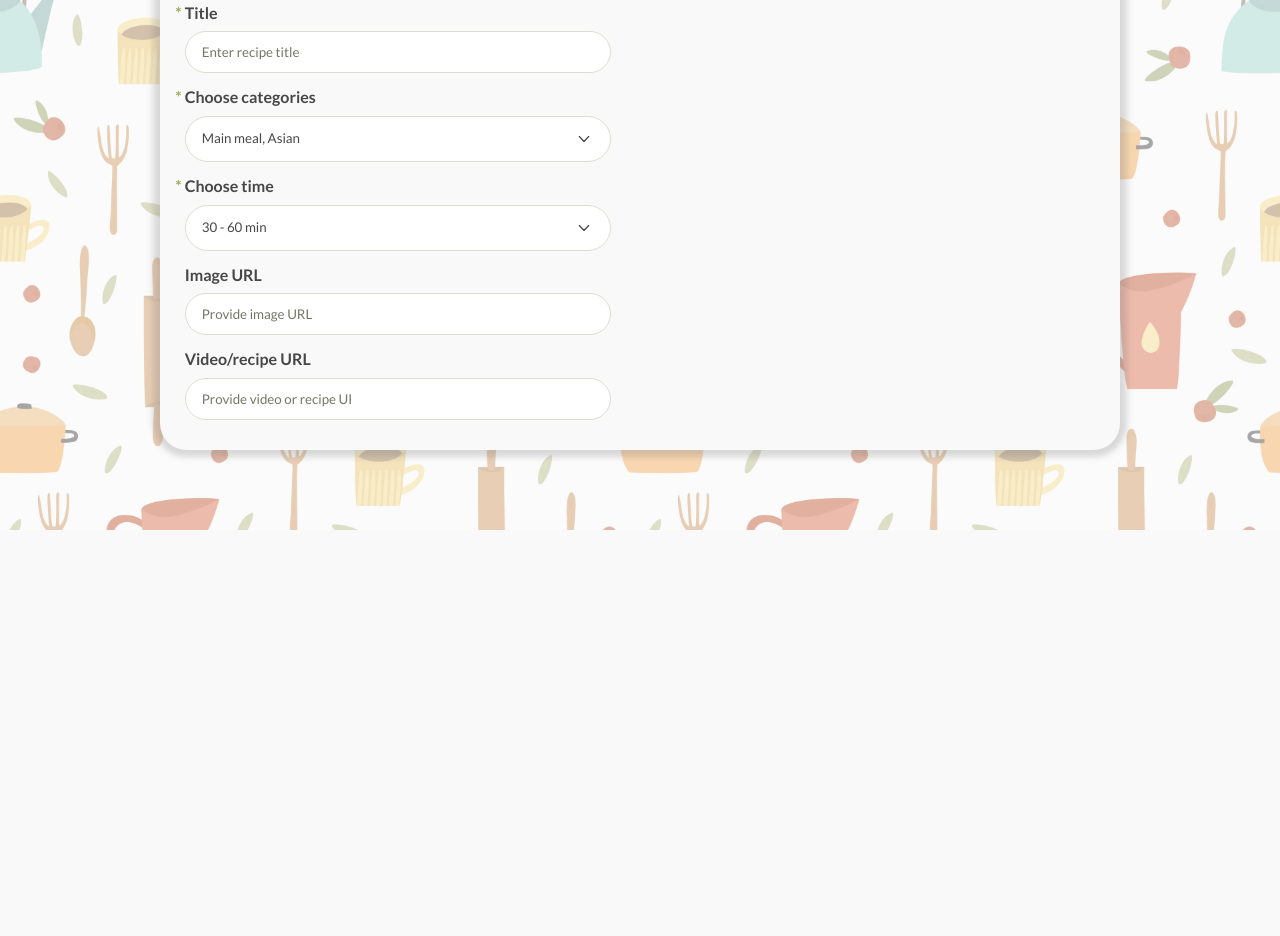
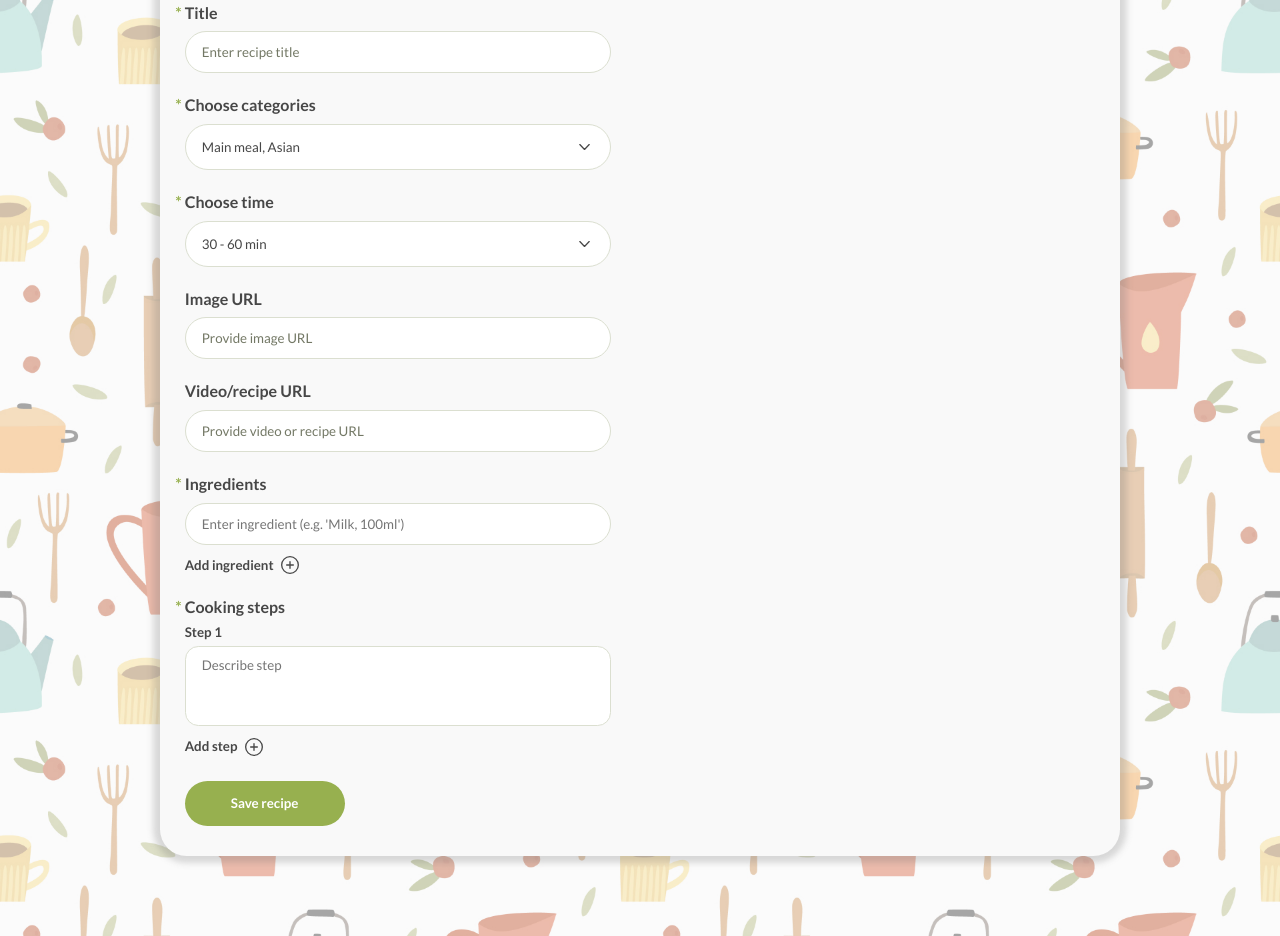
Before and after one commit to Aleftina17/Cookbook-MERN, a React (Vite) app in the folder frontend/: page /recipes/create in a window 1280 px wide. Shown: the part 300-1236 px from the top of the page. Before the commit the page ends 830 px from the top, so only its background shows below. Built offline with nearby package versions, Linux system fonts and the light colour scheme.

Commit message:
feat: create recipe inputs, fix: recipe schema

```diff
--- a/frontend/src/pages/CreateRecipe.jsx
+++ b/frontend/src/pages/CreateRecipe.jsx
@@ -1,4 +1,4 @@
-import React, { useState } from "react";
+import React, { useState, useEffect } from "react";
 import BackButton from "../components/BackButton";
 import CheckboxList from "../components/CheckboxList";
 import RadioList from "../components/RadioList";
@@ -7,39 +7,6 @@ export const CreateRecipe = () => {
     const [dropdownOpen, setDropdownOpen] = useState({});
     const [selectedCategories, setSelectedCategories] = useState([1, 2]);
     const [selectedTime, setSelectedTime] = useState(2);
-
-    const toggleDropdown = (dropdownId) => {
-        setDropdownOpen((prevOpen) => {
-            const updatedOpen = { ...prevOpen };
-            Object.keys(prevOpen).forEach((id) => {
-                if (id !== dropdownId) {
-                    updatedOpen[id] = false;
-                }
-            });
-            updatedOpen[dropdownId] = !prevOpen[dropdownId];
-            return updatedOpen;
-        });
-    };
-
-    const handleCategoryChange = (categories) => {
-        setSelectedCategories(categories);
-    };
-
-    const handleTimeChange = (id) => {
-        setSelectedTime(id);
-    };
-
-    const getSelectedCategoryLabels = () => {
-        return selectedCategories
-            .map((categoryId) => checkboxCategoriesOptions.find((option) => option.id === categoryId)?.label)
-            .filter((label) => label)
-            .join(", ");
-    };
-
-    const getSelectedTimeLabel = () => {
-        const selectedOption = radioTimeOptions.find((option) => option.id === selectedTime);
-        return selectedOption ? selectedOption.label : "Select time";
-    };
 
     const checkboxCategoriesOptions = [
         { id: 1, label: "Main meal" },
@@ -60,6 +27,102 @@ export const CreateRecipe = () => {
         { id: 4, label: "more than 120 min" },
     ];
 
+    const toggleDropdown = (dropdownId) => {
+        setDropdownOpen((prevOpen) => {
+            const updatedOpen = { ...prevOpen };
+            Object.keys(prevOpen).forEach((id) => {
+                if (id !== dropdownId) {
+                    updatedOpen[id] = false;
+                }
+            });
+            updatedOpen[dropdownId] = !prevOpen[dropdownId];
+            return updatedOpen;
+        });
+    };
+
+    const handleCategoryChange = (categories) => {
+        const updatedCategories = categories.map((categoryId) => checkboxCategoriesOptions.find((option) => option.id === categoryId)?.label);
+        setSelectedCategories(categories);
+        setRecipe((prevRecipe) => ({
+            ...prevRecipe,
+            categories: updatedCategories,
+        }));
+    };
+
+    const getSelectedCategoryLabels = () => {
+        return selectedCategories
+            .map((categoryId) => checkboxCategoriesOptions.find((option) => option.id === categoryId)?.label)
+            .filter((label) => label)
+            .join(", ");
+    };
+
+    const handleTimeChange = (id) => {
+        const selectedOption = radioTimeOptions.find((option) => option.id === id);
+        setSelectedTime(id);
+        setRecipe((prevRecipe) => ({
+            ...prevRecipe,
+            cookingTime: selectedOption ? selectedOption.label : "",
+        }));
+    };
+
+    const getSelectedTimeLabel = () => {
+        const selectedOption = radioTimeOptions.find((option) => option.id === selectedTime);
+        return selectedOption ? selectedOption.label : "Select time";
+    };
+
+    //creating recipe
+    const [recipe, setRecipe] = useState({
+        title: "",
+        categories: ["Main Meal", "Asian"],
+        ingredients: [''],
+        cookingTime: "60 - 120 min",
+        imageUrl: "",
+        sourceUrl: "",
+        cookingSteps: [''],
+        userOwner: 0,
+    });
+
+    const handleChange = (e) => {
+        const { name, value } = e.target;
+        setRecipe({
+            ...recipe,
+            [name]: value,
+        });
+    };
+
+    const addIngredient = (e) => {
+        e.preventDefault();
+        setRecipe({
+            ...recipe,
+            ingredients: [...recipe.ingredients, ""],
+        });
+    };
+
+    const handleIngredientChange = (e, index) => {
+        const { value } = e.target;
+        const ingredients = recipe.ingredients;
+        ingredients[index] = value;
+        setRecipe({ ...recipe, ingredients });
+    };
+
+    const addStep = (e) => {
+        e.preventDefault();
+        setRecipe({
+            ...recipe,
+            cookingSteps: [...recipe.cookingSteps, ""],
+        });
+    };
+
+    const handleStepChange = (e, index) => {
+        const { value } = e.target;
+        const cookingSteps = recipe.cookingSteps;
+        cookingSteps[index] = value;
+        setRecipe({ ...recipe, cookingSteps });
+    };
+
+    useEffect(() => {
+        console.log(recipe);
+    }, [recipe]);
 
     return (
         <div className="create">
@@ -70,16 +133,18 @@ export const CreateRecipe = () => {
                 </div>
 
                 <form className="create_form">
+                    {/* title */}
                     <div className="create_form__item">
                         <div className="title">
                             <b className="required">*</b>
                             <span>Title</span>
                         </div>
                         <div className="input">
-                            <input id="title" type="text" placeholder="Enter recipe title" />
+                            <input id="titleInput" name="title" type="text" placeholder="Enter recipe title" onChange={handleChange} />
                         </div>
                     </div>
 
+                    {/* categories */}
                     <div className="create_form__item">
                         <div className="title">
                             <b className="required">*</b>
@@ -87,7 +152,7 @@ export const CreateRecipe = () => {
                         </div>
                         <div className={`dropdown ${dropdownOpen["categories"] ? "open" : ""}`}>
                             <div className="dropdown_top input" onClick={() => toggleDropdown("categories")}>
-                                <span>{getSelectedCategoryLabels() || "Select at least one category"}</span>
+                                <input readOnly id="categoriesInput" name="categories" type="text" value={getSelectedCategoryLabels()} placeholder="Select at least one category" />
                                 <svg viewBox="0 0 30 32" fill="none" xmlns="http://www.w3.org/2000/svg">
                                     <path d="M7.5 12.087L15 19.9131L22.5 12.087" stroke="#474747" strokeWidth="2" strokeLinecap="round" strokeLinejoin="round" />
                                 </svg>
@@ -98,6 +163,7 @@ export const CreateRecipe = () => {
                         </div>
                     </div>
 
+                    {/* cooking time */}
                     <div className="create_form__item">
                         <div className="title">
                             <b className="required">*</b>
@@ -105,7 +171,7 @@ export const CreateRecipe = () => {
                         </div>
                         <div className={`dropdown ${dropdownOpen["time"] ? "open" : ""}`}>
                             <div className="dropdown_top input" onClick={() => toggleDropdown("time")}>
-                                <span>{getSelectedTimeLabel()}</span>
+                                <input id="timeInput" name="cookingTime" readOnly type="text" value={getSelectedTimeLabel()} />
                                 <svg viewBox="0 0 30 32" fill="none" xmlns="http://www.w3.org/2000/svg">
                                     <path d="M7.5 12.087L15 19.9131L22.5 12.087" stroke="#474747" strokeWidth="2" strokeLinecap="round" strokeLinejoin="round" />
                                 </svg>
@@ -121,7 +187,7 @@ export const CreateRecipe = () => {
                             <span>Image URL</span>
                         </div>
                         <div className="input">
-                            <input type="text" placeholder="Provide image URL" />
+                            <input id="imageInput" name="imageUrl" type="text" placeholder="Provide image URL" onChange={handleChange} />
                         </div>
                     </div>
 
@@ -130,9 +196,80 @@ export const CreateRecipe = () => {
                             <span>Video/recipe URL</span>
                         </div>
                         <div className="input">
-                            <input type="text" placeholder="Provide video or recipe URL" />
+                            <input id="sourceInput" name="sourceUrl" type="text" placeholder="Provide video or recipe URL" onChange={handleChange} />
                         </div>
                     </div>
+
+                    {/* ingredients */}
+
+                    <div className="create_form__item">
+                        <div className="title">
+                            <b class="required">*</b>
+                            <span>Ingredients</span>
+                        </div>
+                        {recipe.ingredients.map((ingredient, index) => (
+                            <input
+                                placeholder="Enter ingredient (e.g. 'Milk, 100ml')"
+                                className="input"
+                                key={index}
+                                type="text"
+                                name="ingredients"
+                                value={ingredient}
+                                onChange={(e) => handleIngredientChange(e, index)}
+                            />
+                        ))}
+                        <button className="btn btn_add" onClick={addIngredient}>
+                            <span>Add ingredient</span>
+                            <svg viewBox="0 0 30 30" fill="none" xmlns="http://www.w3.org/2000/svg">
+                                <path
+                                    d="M15 10V20M10 15H20M27.5 15C27.5 21.9036 21.9036 27.5 15 27.5C8.09644 27.5 2.5 21.9036 2.5 15C2.5 8.09644 8.09644 2.5 15 2.5C21.9036 2.5 27.5 8.09644 27.5 15Z"
+                                    stroke="#474747"
+                                    strokeWidth="2"
+                                    strokeLinecap="round"
+                                    strokeLinejoin="round"
+                                />
+                            </svg>
+                        </button>
+                    </div>
+
+                    {/* steps */}
+
+                    <div className="create_form__item">
+                        <div className="title">
+                            <b class="required">*</b>
+                            <span>Cooking steps</span>
+                        </div>
+                        {recipe.cookingSteps.map((cookingStep, index) => (
+                            <div className="textarea-wrapper">
+                                <span>Step {index + 1}</span>
+                                <textarea
+                                placeholder="Describe step"
+                                className="textarea"
+                                key={index}
+                                type="text"
+                                name="cookingSteps"
+                                value={cookingStep}
+                                onChange={(e) => handleStepChange(e, index)}
+                            />
+                            </div>
+                        ))}
+                        <button className="btn btn_add" onClick={addStep}>
+                            <span>Add step</span>
+                            <svg viewBox="0 0 30 30" fill="none" xmlns="http://www.w3.org/2000/svg">
+                                <path
+                                    d="M15 10V20M10 15H20M27.5 15C27.5 21.9036 21.9036 27.5 15 27.5C8.09644 27.5 2.5 21.9036 2.5 15C2.5 8.09644 8.09644 2.5 15 2.5C21.9036 2.5 27.5 8.09644 27.5 15Z"
+                                    stroke="#474747"
+                                    strokeWidth="2"
+                                    strokeLinecap="round"
+                                    strokeLinejoin="round"
+                                />
+                            </svg>
+                        </button>
+                    </div>
+
+                    <button className="btn btn_primary" type="submit">
+                        Save recipe
+                    </button>
                 </form>
             </div>
         </div>
--- a/frontend/src/pages/Home.jsx
+++ b/frontend/src/pages/Home.jsx
@@ -67,7 +67,7 @@ const Home = () => {
                     <div className="home_hero__desc">Discover delectable cuisine and unforgettable moments in our welcoming, culinary haven.</div>
                     <div className="home_hero__btns">
                         <Link to="/recipes" className="btn btn_primary">Go to cookbook</Link>
-                        <button className="btn btn_secondary">Add a recipe</button>
+                        <Link to='/recipes/create' className="btn btn_secondary">Add a recipe</Link>
                     </div>
                 </div>
             </div>
--- a/frontend/src/pages/Recipe.jsx
+++ b/frontend/src/pages/Recipe.jsx
@@ -79,7 +79,7 @@ const Recipe = () => {
                                 {recipe.cookingSteps.map((step, index) => (
                                     <li className="steps__item" key={index}>
                                         <div className="steps__item_num">Step {index + 1}</div>
-                                        <div className="steps__item_text">{step.description}</div>
+                                        <div className="steps__item_text">{step}</div>
                                     </li>
                                 ))}
                             </ul>
--- a/frontend/src/pages/Recipes.jsx
+++ b/frontend/src/pages/Recipes.jsx
@@ -9,7 +9,7 @@ const Recipes = () => {
     const [loading, setLoading] = useState(false);
     const [searchQuery, setSearchQuery] = useState("");
     const [currentPage, setCurrentPage] = useState(1);
-    const [recipesPerPage] = useState(1);
+    const [recipesPerPage] = useState(5);
 
     useEffect(() => {
         setLoading(true);
--- a/frontend/src/scss/_common.scss
+++ b/frontend/src/scss/_common.scss
@@ -15,6 +15,7 @@ body {
 .btn {
     display: flex;
     justify-content: center;
+    align-items: center;
     font-weight: 600;
 
     &_primary,
@@ -95,6 +96,16 @@ body {
             font-weight: 500;
         }
     }
+
+    &_add{
+        align-self: flex-start;
+        gap: 1rem;
+
+        svg{
+            width: 3rem;
+            height: 3rem;
+        }
+    }
 }
 
 input[type="search"]::-webkit-search-cancel-button {
@@ -141,6 +152,12 @@ input[type="search"]::-webkit-search-cancel-button {
     font-size: 1.6rem;
     font-weight: 600;
     color: #525252;
+
+    &:disabled {
+        svg path {
+            fill: #cccccc;
+        }
+    }
 
     &.active {
         background-color: #97b04f;
@@ -193,14 +210,6 @@ input[type="search"]::-webkit-search-cancel-button {
         padding: 0 1rem 0 2rem;
         z-index: 10;
         transition: opacity 0.3s ease, transform 0.3s ease;
-
-        &::-webkit-scrollbar {
-            width: 0.6rem;
-        }
-
-        &::-webkit-scrollbar-thumb {
-            background: #b1b1b1;
-        }
     }
 
     &_list {
@@ -210,6 +219,14 @@ input[type="search"]::-webkit-search-cancel-button {
         max-height: 40rem;
         overflow: auto;
         padding: 2.4rem 1rem 2.4rem 0rem;
+
+        &::-webkit-scrollbar {
+            width: 0.6rem;
+        }
+
+        &::-webkit-scrollbar-thumb {
+            background: #b1b1b1;
+        }
 
         label {
             cursor: pointer;
@@ -254,6 +271,8 @@ input[type="search"]::-webkit-search-cancel-button {
 
     input {
         font-size: 2rem;
+        width: 100%;
+        overflow-y: auto;
 
         &::placeholder {
             color: #737865;
@@ -268,3 +287,34 @@ input[type="search"]::-webkit-search-cancel-button {
     border: 0.2rem solid #474747;
     accent-color: #4747473f;
 }
+
+//textarea
+
+.textarea-wrapper{
+    display: flex;
+    flex-direction: column;
+    gap: 1rem;
+
+    span{
+        font-size: 2rem;
+        font-weight: 600;
+    }
+
+    .textarea{
+        padding: 1.8rem 2.4rem;
+        background-color: #fff;
+        border: 0.1rem solid #dbdfd0;
+        border-radius: 2rem;
+        width: 64rem;
+        resize: none;
+        min-height: 12rem;
+
+        &::-webkit-scrollbar {
+            width: 0.6rem;
+        }
+
+        &::-webkit-scrollbar-thumb {
+            background: #b1b1b1;
+        }
+    }
+}
--- a/frontend/src/scss/pages/_create-recipe-page.scss
+++ b/frontend/src/scss/pages/_create-recipe-page.scss
@@ -37,7 +37,7 @@
         margin-bottom: 4.5rem;
         display: flex;
         flex-direction: column;
-        gap: 2.4rem;
+        gap: 3.6rem;
 
         &__item{
             display: flex;
```
Also changed, not shown: frontend/src/components/Pagination.jsx (+2 -6 lines), frontend/src/scss/components/_recipes-item.scss (+8 -0 lines), 2 other files (tests, documents, lock files or other folders).
